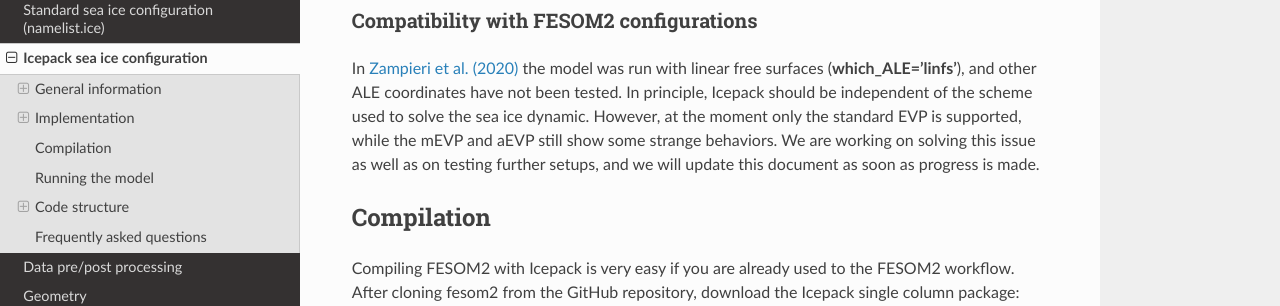
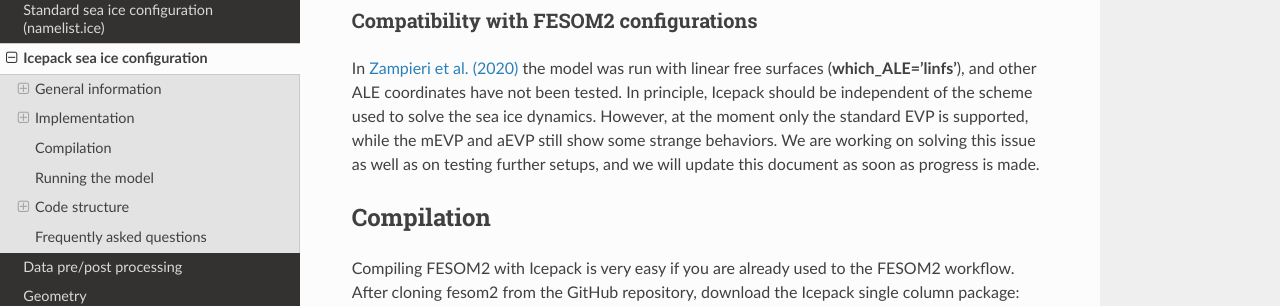
Before and after one commit to FESOM/fesom2_doc, a Sphinx documentation site: the page built from doc/icepack_in_fesom.rst, in a window 1280 px wide and 900 px high, scrolled down 2584 px. Shown: the part 199-505 px from the top of the window. Built offline with Sphinx 7.4.7 and the Read the Docs theme 2.0.0, drawn with Linux system fonts in a browser that asks for light colours; some of the changed text lies outside the part shown.

Commit message:
Some corrections

```diff
--- a/doc/icepack_in_fesom.rst
+++ b/doc/icepack_in_fesom.rst
@@ -61,7 +61,7 @@ It regulates the type, frequency, and precision of the output for Icepack variab
 Compatibility with FESOM2 configurations
 """"""""""""""""""""""""""""""""""""""""
 
-In `Zampieri et al. (2020) <https://search.proquest.com/docview/2469422827?fromopenview=true&pq-origsite=gscholar>`_ the model was run with linear free surfaces (**which_ALE=’linfs’**), and other ALE coordinates have not been tested. In principle, Icepack should be independent of the scheme used to solve the sea ice dynamic. However, at the moment only the standard EVP is supported, while the mEVP and aEVP still show some strange behaviors. We are working on solving this issue as well as on testing further setups, and we will update this document as soon as progress is made.
+In `Zampieri et al. (2020) <https://search.proquest.com/docview/2469422827?fromopenview=true&pq-origsite=gscholar>`_ the model was run with linear free surfaces (**which_ALE=’linfs’**), and other ALE coordinates have not been tested. In principle, Icepack should be independent of the scheme used to solve the sea ice dynamics. However, at the moment only the standard EVP is supported, while the mEVP and aEVP still show some strange behaviors. We are working on solving this issue as well as on testing further setups, and we will update this document as soon as progress is made.
 
 Compilation
 ===========
```
Also changed, not shown: other parts of doc/icepack_in_fesom.rst (+3 -3 lines).
